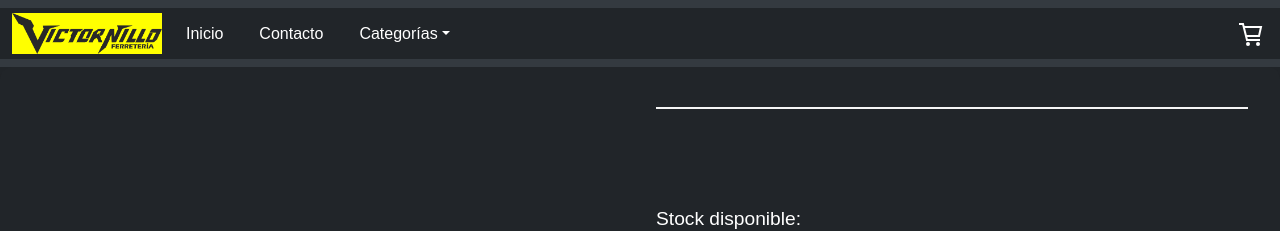
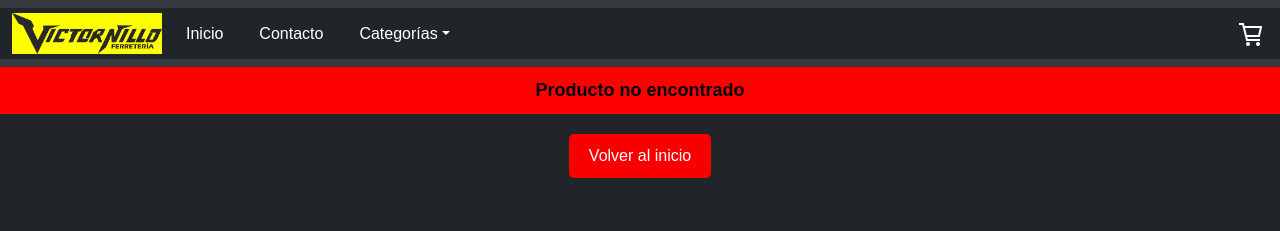
Before and after one commit to IgnacioCanal/EntregaFinalReact-CANAL, a React (Vite) app: page /detalle/A2B123 in a window 1280 px wide. Shown: the top 231 px of the page. Built offline with nearby package versions, Linux system fonts and the light colour scheme; no server answers; the database is empty.

Commit message:
arreglos varios

```diff
--- a/src/components/ItemDetailContainer/ItemDetailContainer.jsx
+++ b/src/components/ItemDetailContainer/ItemDetailContainer.jsx
@@ -3,15 +3,18 @@ import { CartContext } from "../../context/CartContext.jsx";
 import { doc, getDoc } from "firebase/firestore";
 import db from "../../db/db.js";
 import ItemDetail from "./ItemDetail.jsx";
-import { useParams } from "react-router-dom";
+import { useParams, useNavigate } from "react-router-dom";
 import Loading from "../Loading/Loading.jsx";
+import Notification from "../notification/Notification.jsx";
 
 const ItemDetailContainer = () => {
   const [product, setProduct] = useState({});
   const [loading, setLoading] = useState(true);
+  const [notification, setNotification] = useState(null);
   const [hideItemCount, setHideItemCount] = useState(false);
   const { addToCart, setStockDisponible } = useContext(CartContext);
   const { idProducto } = useParams();
+  const navigate = useNavigate();
 
   const addProduct = (cantidad) => {
     if (cantidad <= product.stock) {
@@ -31,7 +34,17 @@ const ItemDetailContainer = () => {
         ...prevProduct,
         stock: prevProduct.stock,
       }));
+      setNotification({ message: 'Producto añadido al carrito', type: 'success' });
+
+      setTimeout(() => setNotification(null), 3000);
+    } else {
+      setNotification({ message: 'Stock insuficiente', type: 'error' });
+      setTimeout(() => setNotification(null), 3000);
     }
+  };
+
+  const handleBackToHome = () => {
+    navigate('/');
   };
 
   const handleShowItemCount = () => {
@@ -42,8 +55,13 @@ const ItemDetailContainer = () => {
     try {
       const docRef = doc(db, "productos", idProducto);
       const dataDb = await getDoc(docRef);
+
+      if (dataDb.exists()) {
         const productDb = { id: dataDb.id, ...dataDb.data() };
         setProduct(productDb);
+      } else {
+        setProduct(null);
+      }
     } catch (error) {
       console.error("Error fetching product: ", error);
     } finally {
@@ -57,14 +75,22 @@ const ItemDetailContainer = () => {
   if (loading) {
     return <Loading />;
   }
-
+  if (product === null) {
+    return <div>
+    <p className="productnull">Producto no encontrado</p>
+    <button onClick={handleBackToHome} className="botonnull">Volver al inicio</button>
+  </div>;
+  }
   return (
+    <div>
+      {notification && <Notification message={notification.message} type={notification.type} show={true} />}
       <ItemDetail
         product={product}
         addProduct={addProduct}
         hideItemCount={hideItemCount}
         handleShowItemCount={handleShowItemCount}
       />
+    </div>
   );
 };
 
--- a/src/components/ItemDetailContainer/itemdetail.css
+++ b/src/components/ItemDetailContainer/itemdetail.css
@@ -83,6 +83,40 @@
   background-color: #34fa5f;
 }
 
+.productnull {
+  font-size: 18px;
+  padding: 10px;
+  font-weight: bold;
+  color: black;
+  background-color: red;
+  font-weight: bold;
+  text-align: center;
+  margin-bottom: 20px;
+}
+.productnull:hover{
+  color: black;
+  background-color: yellow;
+}
+
+.botonnull {
+  background-color: #f90000;
+  color: white;
+  font-size: 16px;
+  padding: 10px 20px;
+  border: none;
+  border-radius: 5px;
+  cursor: pointer;
+  display: block;
+  margin: 0 auto;
+  transition: background-color 0.5s ease;
+}
+
+.botonnull:hover {
+  color: black;
+  background-color: yellow;
+}
+
+
 @media (max-width: 768px) {
   .item-detail {
     flex-direction: column;
--- a/src/components/ItemListContainer/itemlistcontainer.css
+++ b/src/components/ItemListContainer/itemlistcontainer.css
@@ -11,22 +11,24 @@
 }
 .itemlistcontainer .itemlist{
   display: flex;
-  justify-content: center;
+  justify-content: space-between;
   flex-wrap: wrap;
 }
 .itemlistcontainer .item{
-  width: 300px;
-  margin: 3% 6%;
+  width: 22%;
+  margin: 10px 0;
   padding: 1%;
   border-radius: 5px;
   border: 1px solid yellow;
   display: flex;
   flex-direction: column;
   justify-content: space-between;
+  box-sizing: border-box;
 }
 
 .item .img-item{
   width: 100%;
+  object-fit: cover;
   border-radius: 10%;
 }
 .item .text-item{
@@ -81,3 +83,16 @@
 .link-vacio:hover {
   background-color: yellow;
 }
+
+
+@media (max-width: 1200px) {
+  .itemlistcontainer .item {
+    width: 48%;
+  }
+}
+
+@media (max-width: 768px) {
+  .itemlistcontainer .item {
+    width: 100%;
+  }
+}
--- /dev/null
+++ b/src/components/Notification/Notification.jsx
@@ -0,0 +1,11 @@
+import './notification.css';
+
+const Notification = ({ message, type, show }) => {
+  return (
+    <div className={`notification ${type} ${show ? 'show' : ''}`}>
+      {message}
+    </div>
+  );
+};
+
+export default Notification;
--- /dev/null
+++ b/src/components/Notification/notification.css
@@ -0,0 +1,29 @@
+.notification {
+  position: fixed;
+  top: 10%;
+  left: 50%;
+  transform: translateX(-50%);
+  padding: 10px 20px;
+  background-color: rgba(0, 0, 0, 0.7);
+  color: white;
+  border-radius: 5px;
+  font-size: 1rem;
+  z-index: 1000;
+  display: flex;
+  justify-content: center;
+  align-items: center;
+  opacity: 0;
+  transition: opacity 0.3s ease-in-out;
+}
+
+.notification.show {
+  opacity: 1;
+}
+
+.notification.success {
+  background-color: green;
+}
+
+.notification.error {
+  background-color: red;
+}
```
Lines whose indentation alone changed are shown as unchanged.
